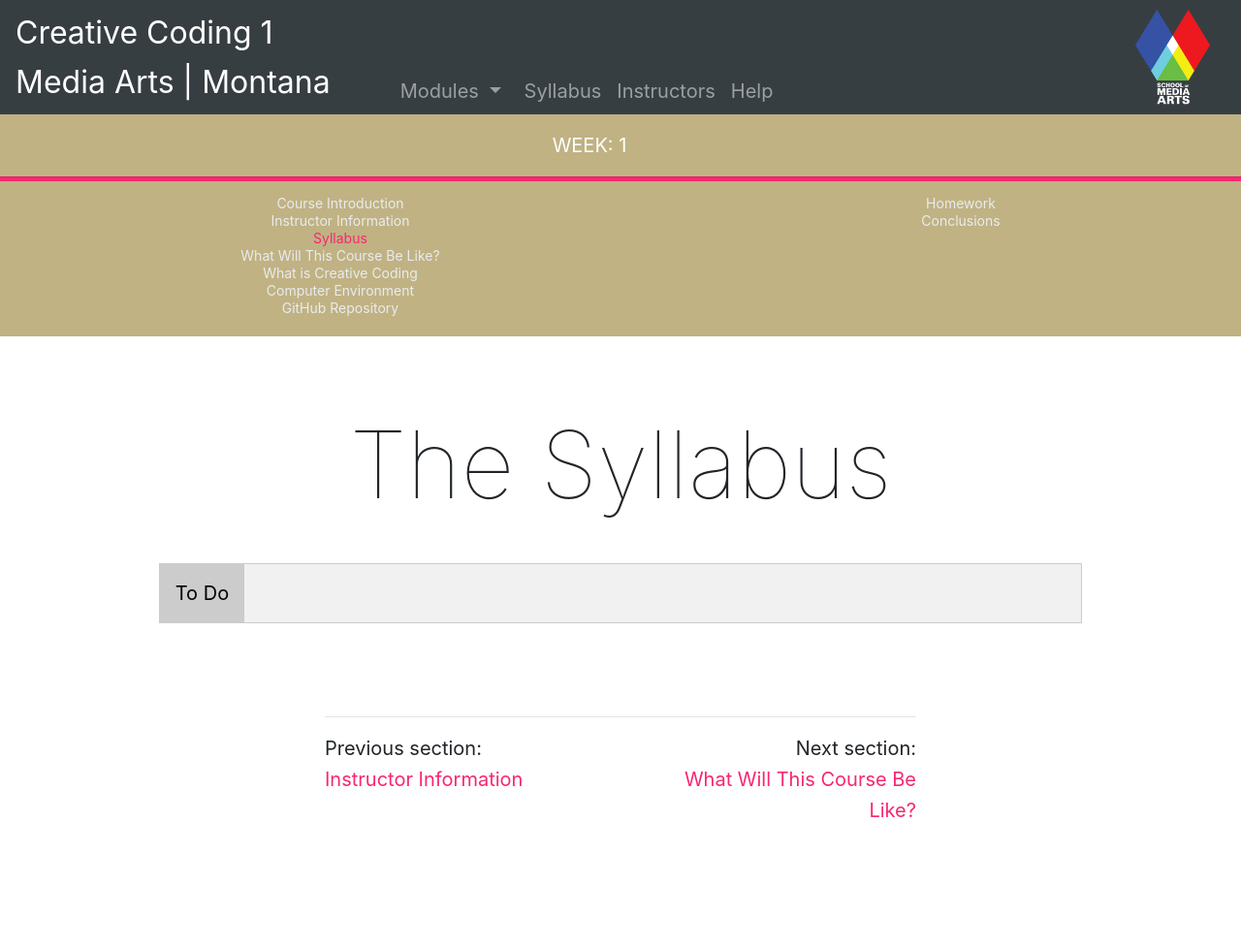
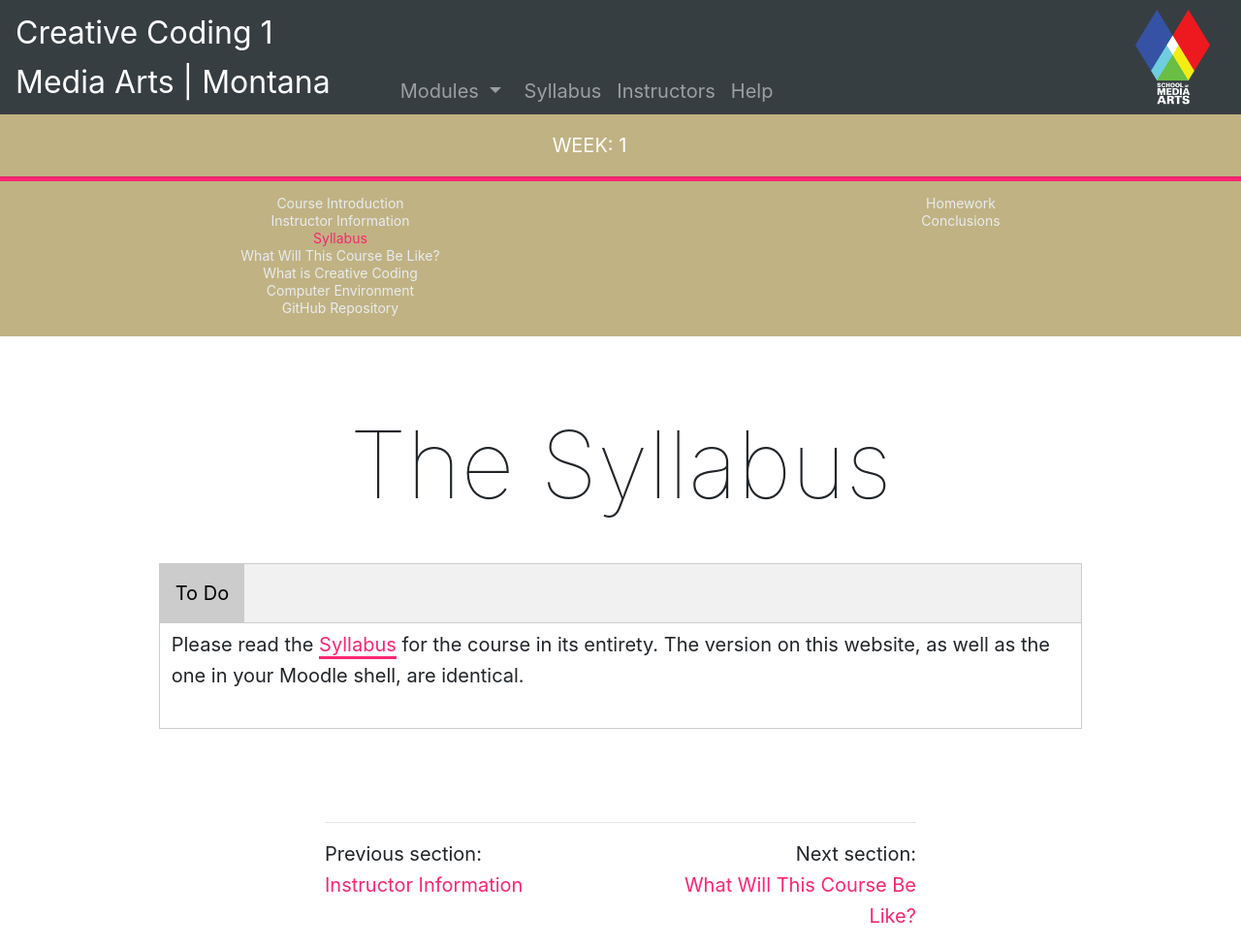
Before and after one commit to coryMcKague/MART120-Spring2024, a Jekyll site: the page built from modules/week-1/_posts/2017-01-04-syllabus.md, in a window 1280 px wide. Shown: the whole page at 97% size. Built offline with Jekyll 4.4.1, drawn with Linux system fonts in a browser that asks for light colours; nearby versions of some CDN libraries; before the commit the page ends 900 px from its top, so only the background shows below that.

Commit message:
Update 2017-01-04-syllabus.md

```diff
--- a/modules/week-1/_posts/2017-01-04-syllabus.md
+++ b/modules/week-1/_posts/2017-01-04-syllabus.md
@@ -18,7 +18,7 @@ module: 1
 You can get to the Syllabus from the tab up above in the navigation bar, or directly from <a href="https://moodle.umt.edu/mod/resource/view.php?id=2568290&redirect=1" target="_blank">Syllabus</a>.
 </div>
 -->
-<div id="ToDo" class="tabcontent">
+<div id="ToDo" class="tabcontent" style="display:block">
 
 <p>Please read the <a href="../imgs/Syllabus.pdf" target="_blank">Syllabus</a> for the course in its entirety. The version on this website, as well as the one in your Moodle shell, are identical.
 </p>
```
